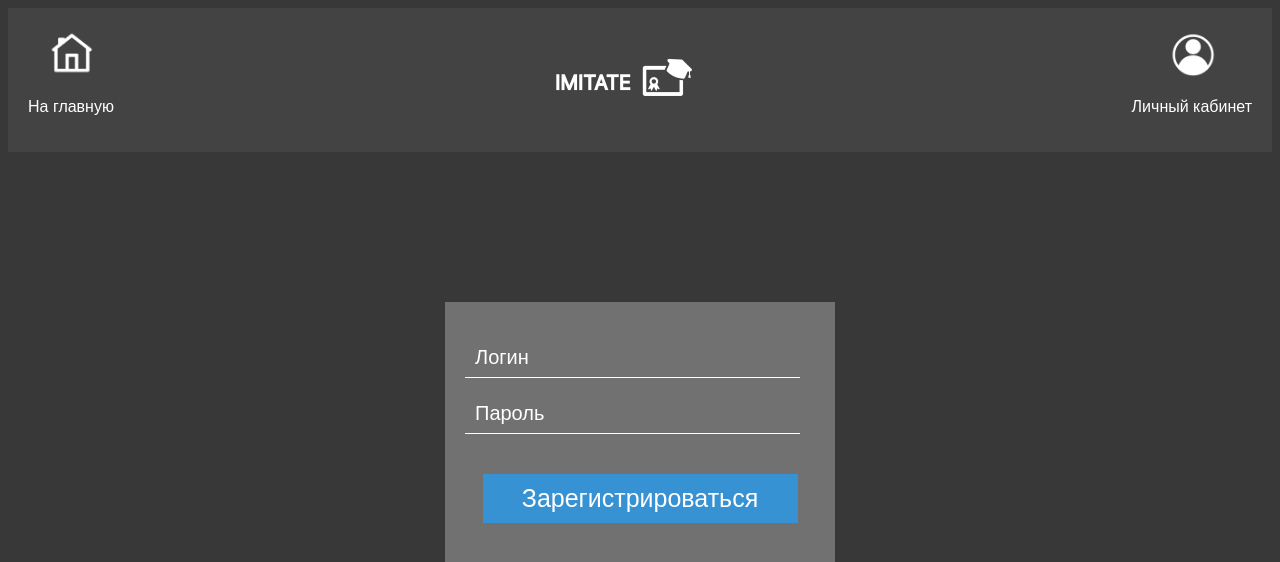
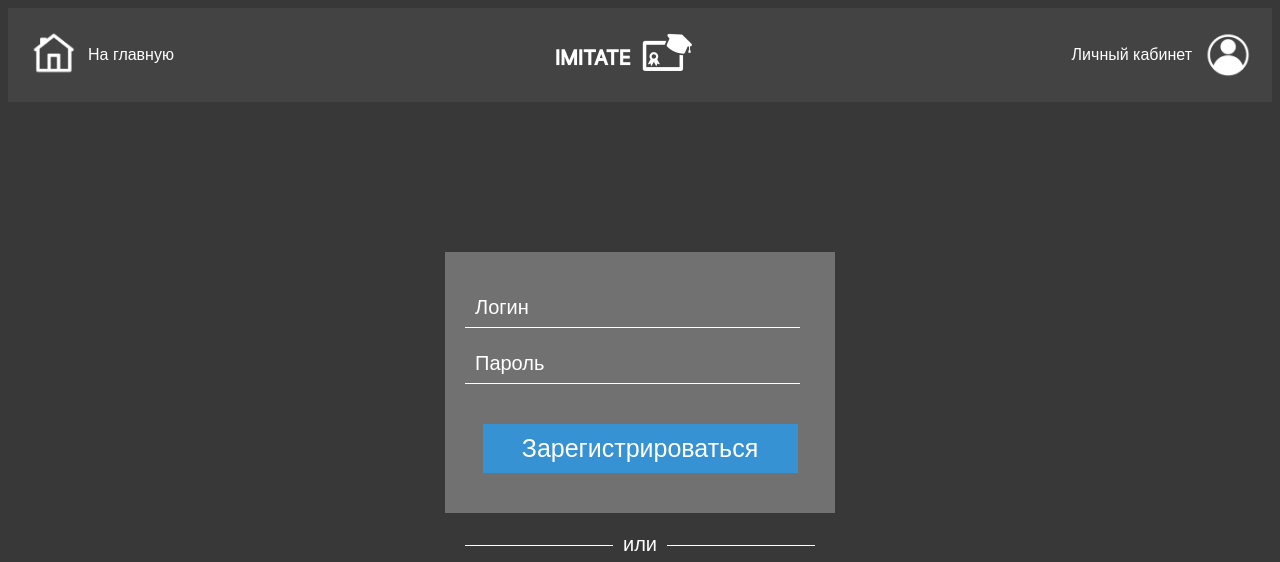
Before and after one commit to moevm/mse1h2025-imitate, a Django app: page /register in a window 1280 px wide. Shown: the top 562 px of the page. Run offline with Django 3.2, Linux system fonts and the light colour scheme; parts of the project's set-up code (start-up, migrations or seed data) failed here and were passed over.

Commit message:
register.html ready, changeg settings.py (authentication) for easy debug

```diff
--- a/mse1h2025_imitate/mse1h2025_imitate/settings.py
+++ b/mse1h2025_imitate/mse1h2025_imitate/settings.py
@@ -60,8 +60,9 @@ AUTHENTICATION_BACKENDS = [
 REST_FRAMEWORK = {
     'DEFAULT_SCHEMA_CLASS': 'drf_spectacular.openapi.AutoSchema',
     'DEFAULT_AUTHENTICATION_CLASSES': [
-        'rest_framework.authentication.SessionAuthentication',
-        'rest_framework.authentication.TokenAuthentication',
+        # 'rest_framework.authentication.SessionAuthentication',
+        # 'rest_framework.authentication.TokenAuthentication',
+        'rest_framework.authentication.BasicAuthentication',
     ],
     'DEFAULT_PERMISSION_CLASSES': [
         'rest_framework.permissions.IsAuthenticated',
--- a/mse1h2025_imitate/templates/users_manager/register.html
+++ b/mse1h2025_imitate/templates/users_manager/register.html
@@ -108,6 +108,13 @@
             z-index: 2; /* Ensure text is above the line */
         }
 
+        .flex-container {
+            display: flex;
+            flex-direction: row;
+            align-items: center; /* This will center items vertically */
+            gap: 10px;
+        }
+
         @media (max-width: 1200px) {
             /* Add any responsive styles here */
         }
@@ -115,15 +122,23 @@
 </head>
 <body>
     <div class="top-menu">
+        <div class="flex-container">
             <a href="/">
                 <img src="{% static 'images/homepage.png' %}" alt="Homepage" style="max-width: 50px; height: 50px;">
-            <p>На главную</p>
             </a>
+            <a href="/">
+                На главную
+            </a>
+        </div>
         <img src="{% static 'images/logo.png' %}" alt="Logo" style="max-width: 150px; height: 50px; margin: 0 auto;">
+        <div class="flex-container">
+            <a href="/profile">
+                Личный кабинет
+            </a>
             <a href="/profile">
                 <img src="{% static 'images/account.png' %}" alt="Account" style="max-width: 50px; height: 50px;">
-            <p>Личный кабинет</p>
             </a>
+        </div>
     </div>
     <div class="container">
         <div class="form-box">
```
Lines whose indentation alone changed are shown as unchanged.
